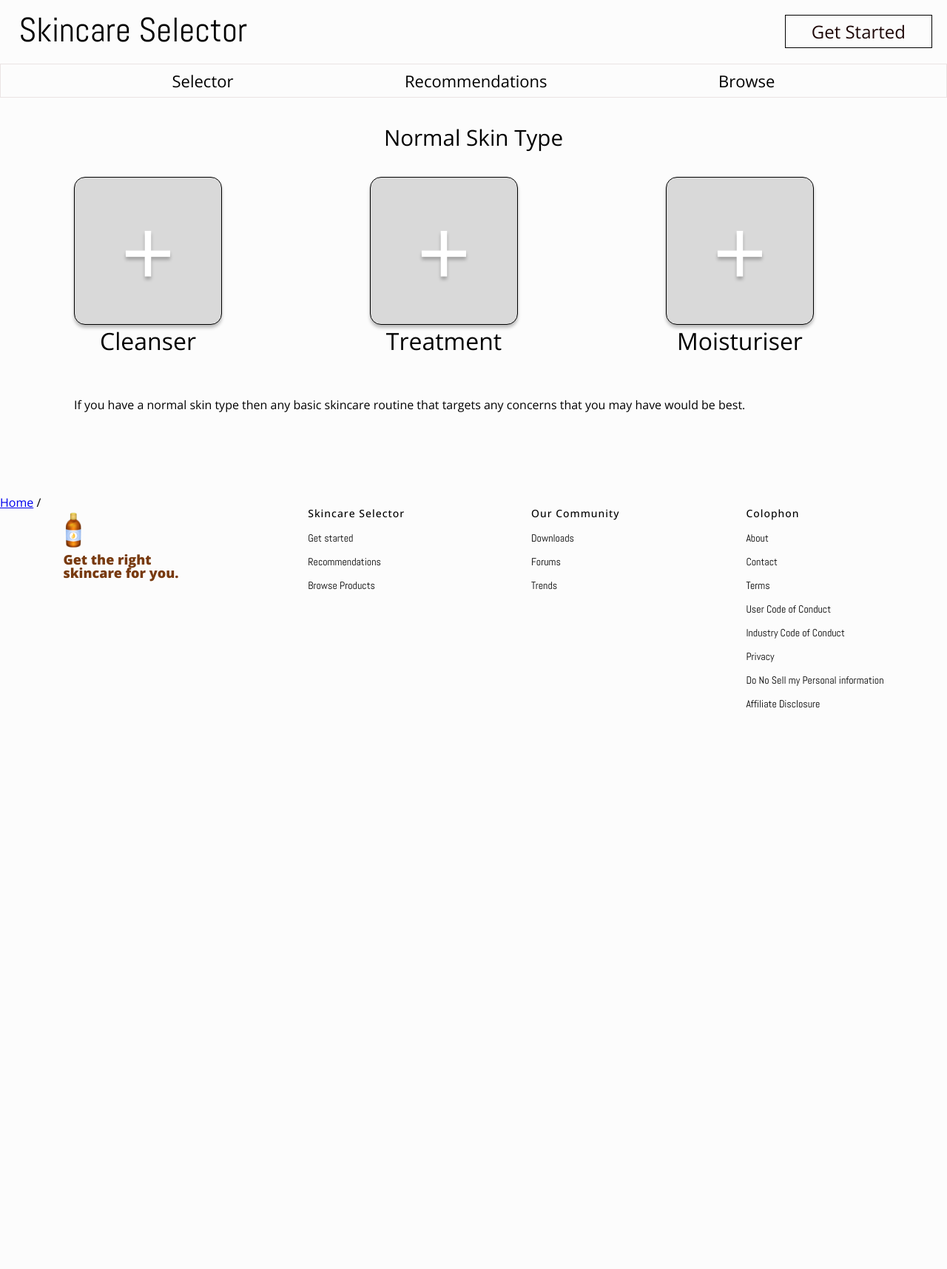
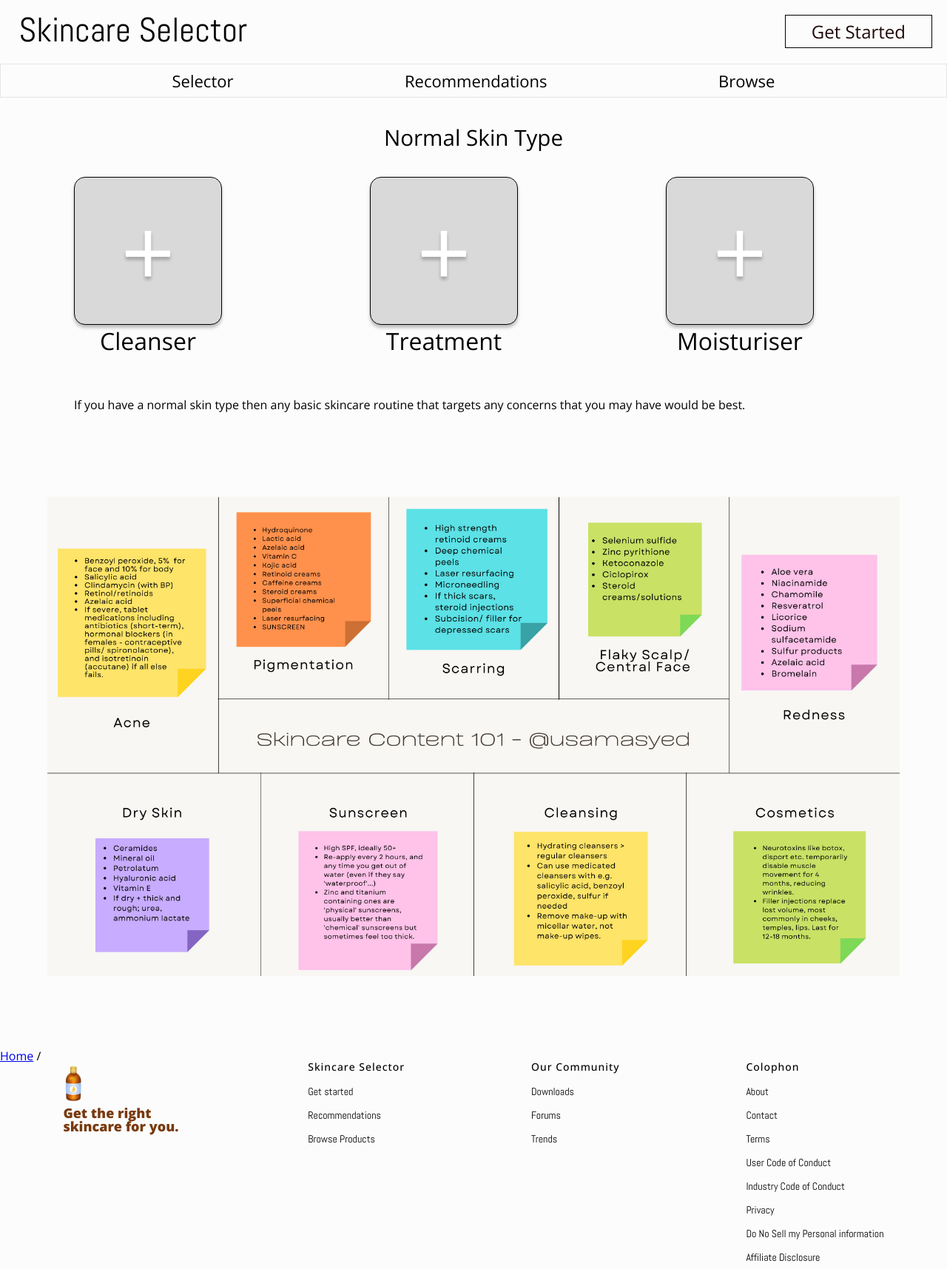
Before and after one commit to ibConnor/SkincareSelector, a Jekyll site: the page built from normalskin.html, in a window 1280 px wide. Shown: the whole page at 74% size. Built offline with Jekyll 4.4.1, drawn with Linux system fonts in a browser that asks for light colours; before the commit the page ends 967 px from its top, so only the background shows below that.

Commit message:
added usamasyed's skin content 101 image

```diff
--- /dev/null
+++ b/_includes/skinconcern.html
@@ -0,0 +1 @@
+<img src="assets/skinconcern.jpg" alt="Skincare Content 101 - @usamasyed" class="skin101">
--- a/_layouts/normalskin.html
+++ b/_layouts/normalskin.html
@@ -9,6 +9,7 @@
     {% include top.html %}
     <p class="p">If you have a normal skin type then any basic skincare routine that targets any concerns that you may have would be best.</p>
     <br>
+    {% include skinconcern.html %}
     {% include breadcrumbs.html %}
     {% include footer.html %}
 </body>
--- a/css/main.css
+++ b/css/main.css
@@ -3,6 +3,13 @@ html {
   margin: 0;
   padding: 0;
   font-family: 'Open Sans', sans-serif;
+}
+
+.skin101
+{
+  display: block;
+  margin: auto auto 100px auto;
+  width: 90%;
 }
 
 .p{
```
Also changed, not shown: assets/skinconcern.jpg (added).
